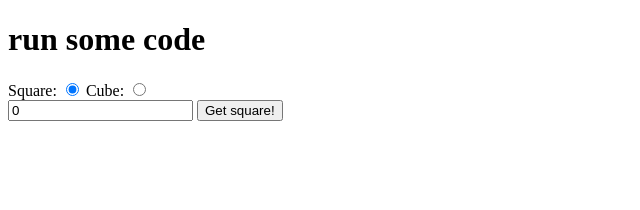
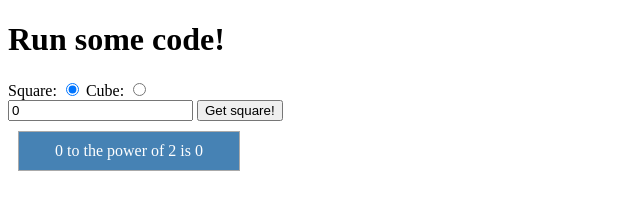
Before and after one commit to grayson073/app-demo, a plain HTML site: page index.html in a window 1280 px wide. Both pictures are taken after a click on the button "Get square!". Shown: the whole page, without its empty margins (0-640 px from the left). Drawn offline with Linux system fonts and the light colour scheme.

Commit message:
added some style; last commit for the night

```diff
--- a/index.html
+++ b/index.html
@@ -4,11 +4,28 @@
     <meta charset="UTF-8">
     <meta name="viewport" content="width=device-width, initial-scale=1.0">
     <meta http-equiv="X-UA-Compatible" content="ie=edge">
-    <title>Document</title>
+    <title>Running some code!</title>
+
+    <style>
+        #result {
+            margin: 10px;
+            padding: 10px;
+            border: 1px solid #aaa;
+            width: 200px;
+            text-align: center;
+        }
+
+        .done {
+            color: white;
+            background: steelblue;
+        }
+
+    </style>
+
 </head>
 <body>
 
-    <h1>run some code</h1>
+    <h1>Run some code!</h1>
 
     <div>
         Square: <input name="power" checked type="radio" value="2">
@@ -17,6 +34,8 @@
 
     <input id="input-number" type="number" value="0">
     <button onclick="getSquare()">Get square!</button>
+
+    <div id="result"></div>
 
     <script>
 
@@ -28,11 +47,28 @@
             // console.log(input.value);
             // var x = +prompt('a number?');
 
+            // get the value out of the number input;
+            var x = input.value;
+
+            // get the value out of the radio button
             var exponent = power.value;
-            var x = input.value;
+
+            // calculate teh answer:
             var answer = Math.pow(x, exponent);
+
+            // get the result div
+            var result = document.getElementById('result');
+
+            // write the response to the div
+            result.innerHTML = x + ' to the power of ' + exponent + ' is ' + answer;
+
+            // add some style!
+            // result.style.color = 'white';
+            // result.style.background = 'steelblue';
+            result.classList.add('done');
+
+            // log the answer to the console:
             console.log(x, 'to the power of', exponent, 'is', answer);
-
         }
 
         // getSquare();
```
